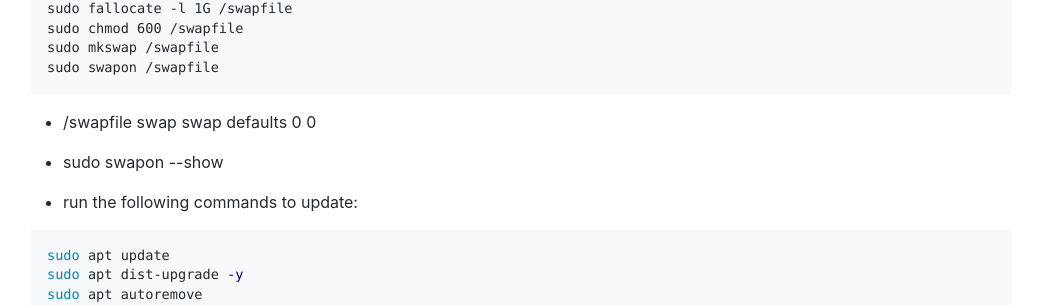
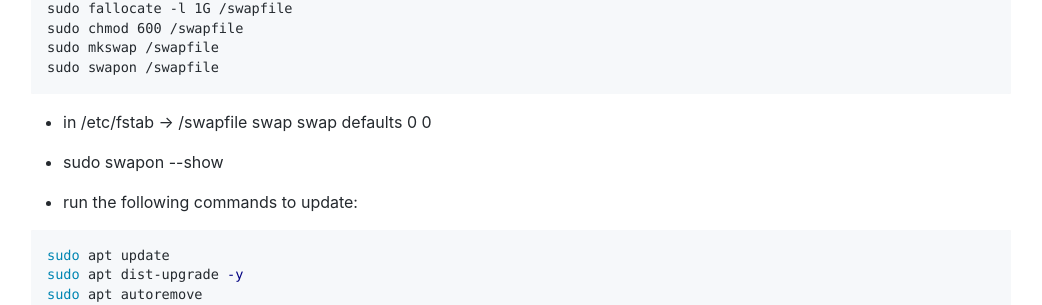
Before and after one commit to rajankpaul/docs, a Jekyll site: the page built from tutorials/raspberry_pi/index.md, in a window 1280 px wide and 900 px high, scrolled down 1220 px. Shown: the part 148-453 px from the top of the window, without its empty margins (119-1161 px from the left). Built offline with Jekyll 4.4.1, drawn with Linux system fonts in a browser that asks for light colours; comment, search, counter and statistics services are not loaded.

Commit message:
Update index.md

````diff
--- a/tutorials/raspberry_pi/index.md
+++ b/tutorials/raspberry_pi/index.md
@@ -64,7 +64,7 @@ sudo mkswap /swapfile
 sudo swapon /swapfile
 ```
 
-*   /swapfile swap swap defaults 0 0
+*   in /etc/fstab -> /swapfile swap swap defaults 0 0
 *   sudo swapon \-\-show
 
 *   run the following commands to update:
````
